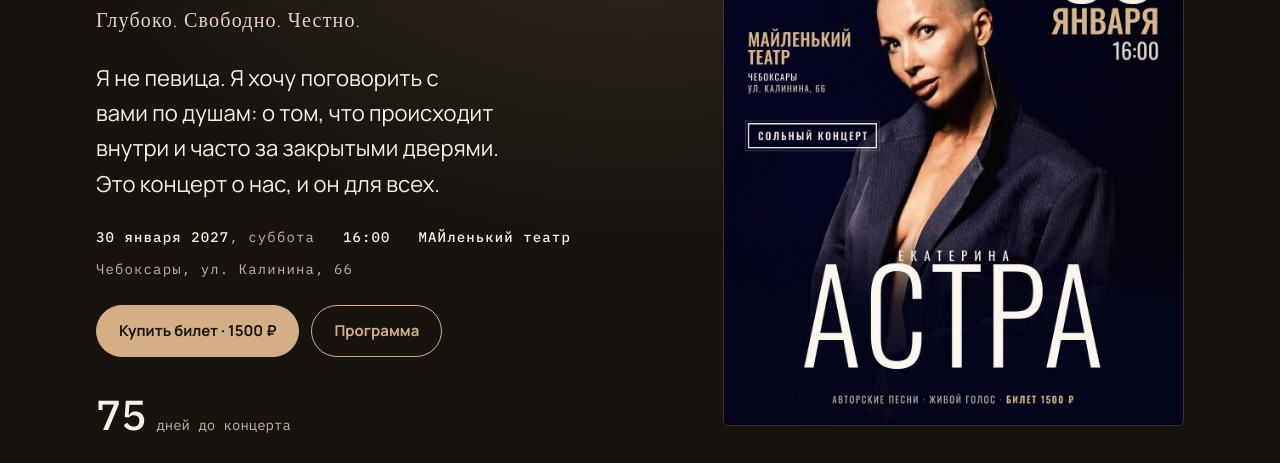
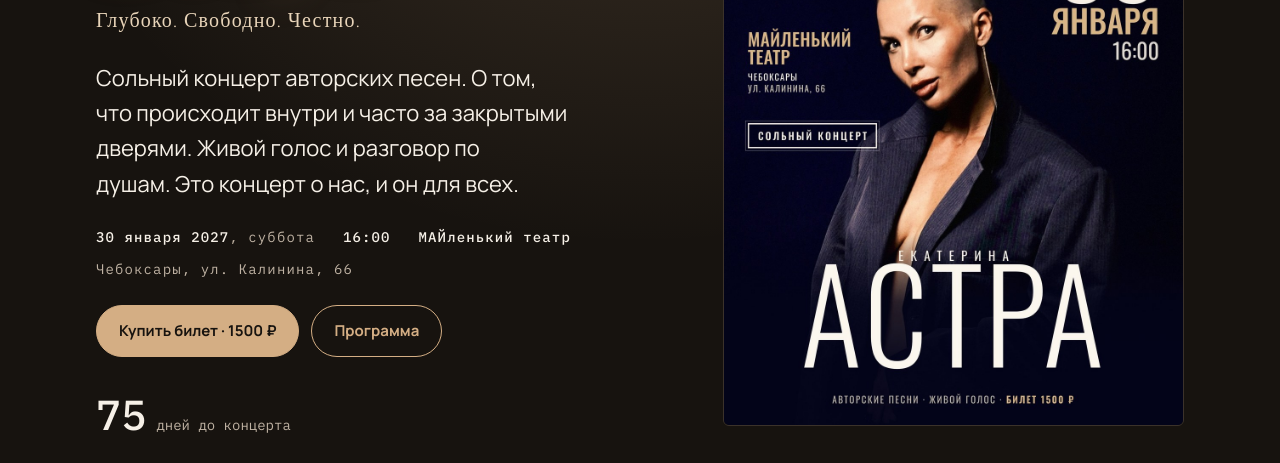
Before and after one commit to ekaterinaastra/ekaterinaastra.github.io, a plain HTML site: page concert.html in a window 1280 px wide. Shown: the part 337-800 px from the top of the page. Drawn offline with nearby package versions, Linux system fonts and the light colour scheme.

Commit message:
Концерт: новый подзаголовок без «Я не певица»
Co-Authored-By: Claude Opus 5.5 <noreply@anthropic.com>
Claude-Session: https://claude.ai/code/session_01V88sGK2Mrs1G1ttqQjZDwq

```diff
--- a/concert.html
+++ b/concert.html
@@ -8,7 +8,7 @@
 <style>:root{padding-top:env(safe-area-inset-top,0px);padding-bottom:env(safe-area-inset-bottom,0px)}body{margin:0}img{max-width:100%}[hidden]{display:none!important}</style>
 <title>«Вслух» — концерт Екатерины Астры, 30 января, МАЙленький театр</title>
 <meta property="og:title" content="Екатерина Астра. «Вслух» · 30 января 2027 · МАЙленький театр, Чебоксары">
-<meta property="og:description" content="Я не певица. Я хочу поговорить с вами по душам. Вечер авторских песен, 30 января, 16:00. Билеты 1500 ₽ на Яндекс Афише.">
+<meta property="og:description" content="Сольный концерт авторских песен. 30 января, 16:00, МАЙленький театр, Чебоксары. Билеты 1500 ₽ на Яндекс Афише.">
 <meta property="og:image" content="https://ekaterinaastra.github.io/media/afisha-vsluh.jpg?v=3">
 <link rel="canonical" href="https://ekaterinaastra.github.io/concert.html">
 <meta name="claude:viewport-fit-sides" content="cover">
@@ -210,7 +210,7 @@ footer .wrap{padding-block:56px 64px;display:grid;gap:24px}
       <div class="eyebrow">Первый сольный концерт · Екатерина Астра</div>
       <h1><span>Вслух</span></h1>
       <div class="motto">Глубоко. Свободно. Честно.</div>
-      <p class="lead">Я не певица. Я хочу поговорить с вами по душам: о том, что происходит внутри и часто за закрытыми дверями. Это концерт о нас, и он для всех.</p>
+      <p class="lead">Сольный концерт авторских песен. О том, что происходит внутри и часто за закрытыми дверями. Живой голос и разговор по душам. Это концерт о нас, и он для всех.</p>
       <div class="c-meta"><span><b>30 января 2027</b>, суббота</span><span><b>16:00</b></span><span><b>МАЙленький театр</b></span><span>Чебоксары, ул.&nbsp;Калинина,&nbsp;66</span></div>
       <div class="ctas">
         <a class="btn solid" href="https://maiteatr.ru/" target="_blank" rel="noopener">Купить билет · 1500 ₽</a>
```
Also changed, not shown: index.html (+1 -1 lines).
